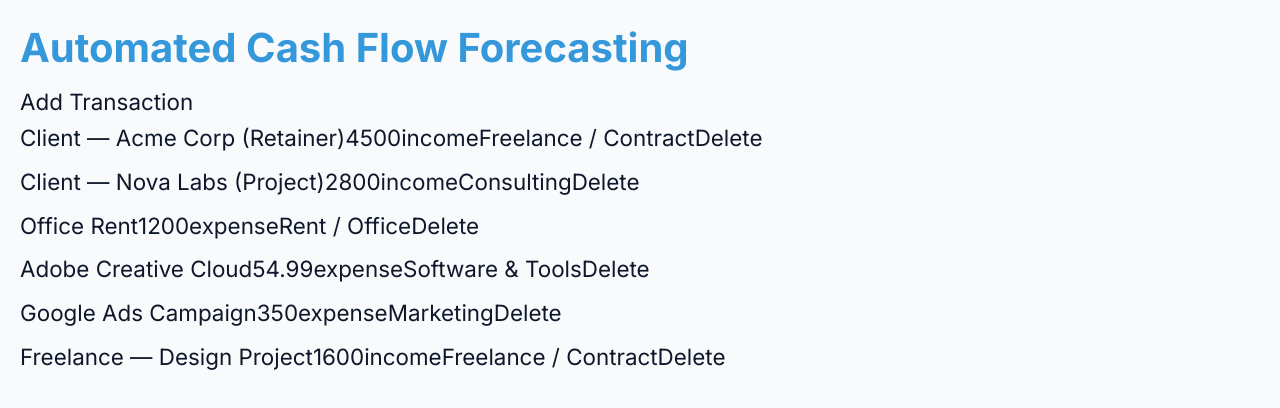
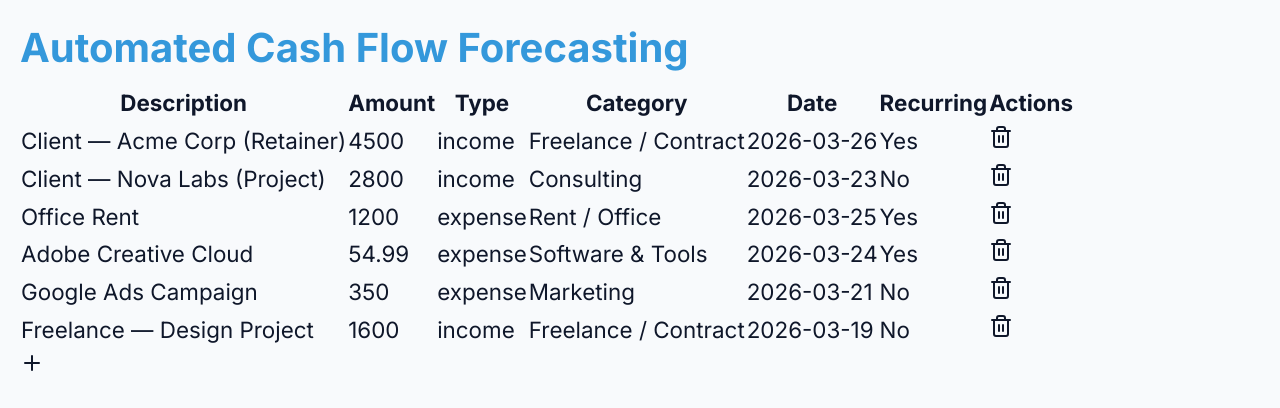
Before and after one commit to kalavathiramarao76-ui/pf-cash-flow-pro, a Next.js app: page /dashboard in a window 1280 px wide. Shown: the top 408 px of the page. Built offline with nearby package versions, Linux system fonts and the light colour scheme.

Commit message:
improve: auto-upgrade cycle #104
Files: app/dashboard/page.tsx, app/forecasting/page.tsx, app/globals.css

```diff
--- a/app/dashboard/page.tsx
+++ b/app/dashboard/page.tsx
@@ -107,9 +107,9 @@ const mlModel: MlModel = {
   },
 };
 
-function categorizeTransaction(transaction: Transaction): string {
-  const keywords = transaction.description.toLowerCase().split(" ");
-  if (transaction.type === "income") {
+function categorizeTransaction(transaction: Omit<Transaction, 'category'>): string {
+  const keywords = transaction.description.toLowerCase().split(' ');
+  if (transaction.type === 'income') {
     for (const category in mlModel.income) {
       for (const keyword of mlModel.income[category]) {
         if (keywords.includes(keyword.toLowerCase())) {
@@ -126,10 +126,10 @@ function categorizeTransaction(transaction: Transaction): string {
       }
     }
   }
-  return transaction.type === "income" ? "Other Income" : "Other Expense";
+  return transaction.type === 'income' ? 'Other Income' : 'Other Expense';
 }
 
-function Page() {
+function App() {
   const [transactions, setTransactions] = useState<Transaction[]>(getStoredTransactions());
 
   useEffect(() => {
@@ -142,9 +142,13 @@ function Page() {
     saveTransactions(transactions);
   }, [transactions]);
 
-  const handleAddTransaction = (newTransaction: Transaction) => {
-    const categorizedTransaction = { ...newTransaction, category: categorizeTransaction(newTransaction) };
-    setTransactions([...transactions, categorizedTransaction]);
+  const handleAddTransaction = (newTransaction: Omit<Transaction, 'id' | 'category'>) => {
+    const transaction: Transaction = {
+      id: Date.now().toString(),
+      category: categorizeTransaction(newTransaction),
+      ...newTransaction,
+    };
+    setTransactions([...transactions, transaction]);
   };
 
   const handleDeleteTransaction = (id: string) => {
@@ -154,22 +158,47 @@ function Page() {
   return (
     <div>
       <h1>Automated Cash Flow Forecasting</h1>
-      <button onClick={() => handleAddTransaction({ id: Math.random().toString(), description: "New Transaction", amount: 100, type: "income", date: new Date().toISOString().split("T")[0], recurring: false })}>
-        Add Transaction
+      <table>
+        <thead>
+          <tr>
+            <th>Description</th>
+            <th>Amount</th>
+            <th>Type</th>
+            <th>Category</th>
+            <th>Date</th>
+            <th>Recurring</th>
+            <th>Actions</th>
+          </tr>
+        </thead>
+        <tbody>
+          {transactions.map((transaction) => (
+            <tr key={transaction.id}>
+              <td>{transaction.description}</td>
+              <td>{transaction.amount}</td>
+              <td>{transaction.type}</td>
+              <td>{transaction.category}</td>
+              <td>{transaction.date}</td>
+              <td>{transaction.recurring ? 'Yes' : 'No'}</td>
+              <td>
+                <button onClick={() => handleDeleteTransaction(transaction.id)}>
+                  <Trash2 />
+                </button>
+              </td>
+            </tr>
+          ))}
+        </tbody>
+      </table>
+      <button onClick={() => handleAddTransaction({
+        description: 'New Transaction',
+        amount: 100,
+        type: 'income',
+        date: new Date().toISOString().split('T')[0],
+        recurring: false,
+      })}>
+        <Plus />
       </button>
-      <ul>
-        {transactions.map((transaction) => (
-          <li key={transaction.id}>
-            <span>{transaction.description}</span>
-            <span>{transaction.amount}</span>
-            <span>{transaction.type}</span>
-            <span>{transaction.category}</span>
-            <button onClick={() => handleDeleteTransaction(transaction.id)}>Delete</button>
-          </li>
-        ))}
-      </ul>
     </div>
   );
 }
 
-export default Page;
+export default App;
--- a/app/forecasting/page.tsx
+++ b/app/forecasting/page.tsx
@@ -115,7 +115,8 @@ export default function ForecastingPage() {
   return (
     <div>
       <h1>Automated Cash Flow Forecasting</h1>
-      <ResponsiveContainer width="100%" height={400}>
+      <div>
+        <ResponsiveContainer width="100%" height={300}>
           <LineChart data={forecastData}>
             <CartesianGrid strokeDasharray="3 3" />
             <XAxis dataKey="month" />
@@ -124,24 +125,45 @@ export default function ForecastingPage() {
             <Legend />
             <Line type="monotone" dataKey="balance" stroke="#8884d8" activeDot={{ r: 8 }} />
             <Line type="monotone" dataKey="income" stroke="#82ca9d" />
-          <Line type="monotone" dataKey="expenses" stroke="#f44336" />
-          {selectedMonth !== null && (
-            <ReferenceLine x={selectedMonth} stroke="red" label={`Month ${selectedMonth}`} />
-          )}
+            <Line type="monotone" dataKey="expenses" stroke="#ff0000" />
           </LineChart>
         </ResponsiveContainer>
         {selectedMonth !== null && (
           <div>
             <h2>Drill Down: Month {selectedMonth}</h2>
-          <p>Balance: {forecastData[selectedMonth - 1].balance}</p>
-          <p>Income: {forecastData[selectedMonth - 1].income}</p>
-          <p>Expenses: {forecastData[selectedMonth - 1].expenses}</p>
-          <button onClick={handleResetDrillDown}>Reset Drill Down</button>
+            <table>
+              <thead>
+                <tr>
+                  <th>Recurring Item</th>
+                  <th>Amount</th>
+                </tr>
+              </thead>
+              <tbody>
+                {recurringItems.map((item) => (
+                  <tr key={item.id}>
+                    <td>{item.label}</td>
+                    <td>
+                      {item.type === "income" ? (
+                        <span style={{ color: "green" }}>
+                          +${getMonthlyEquivalent(item)}
+                        </span>
+                      ) : (
+                        <span style={{ color: "red" }}>
+                          -${getMonthlyEquivalent(item)}
+                        </span>
+                      )}
+                    </td>
+                  </tr>
+                ))}
+              </tbody>
+            </table>
+            <button onClick={handleResetDrillDown}>Back to Overview</button>
           </div>
         )}
-      <button onClick={() => handleDrillDown(1)}>Drill Down Month 1</button>
-      <button onClick={() => handleDrillDown(2)}>Drill Down Month 2</button>
-      <button onClick={() => handleDrillDown(3)}>Drill Down Month 3</button>
+        <button onClick={() => handleDrillDown(1)}>Drill Down into Month 1</button>
+        <button onClick={() => handleDrillDown(2)}>Drill Down into Month 2</button>
+        <button onClick={() => handleDrillDown(3)}>Drill Down into Month 3</button>
+      </div>
     </div>
   );
 }
--- a/app/globals.css
+++ b/app/globals.css
@@ -176,10 +176,11 @@ img {
   h2 {
     font-size: var(--mobile-subheader-font-size);
   }
-  .container {
-    grid-template-columns: repeat(6, 1fr);
-    gap: 10px;
-    padding: 10px;
+}
+
+@media (prefers-reduced-motion: no-preference) {
+  * {
+    transition: all 0.3s ease;
   }
 }
 
```
Lines whose indentation alone changed are shown as unchanged.
